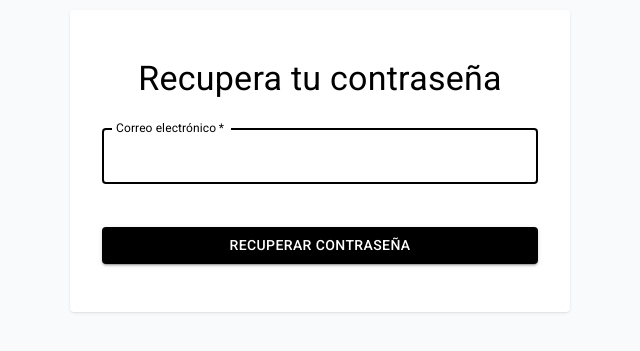
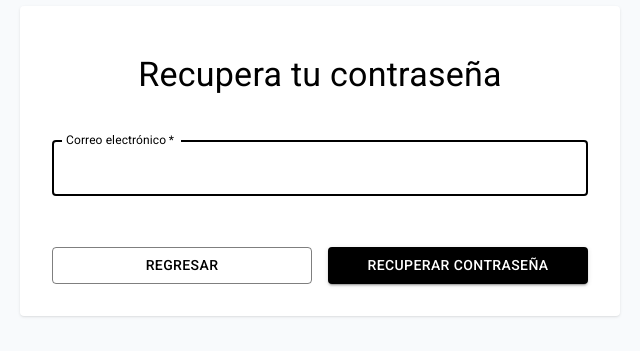
Before and after one commit to BriDoDev/bo-cc-cincel, a React (Vite) app: page /forgot-password in a window 1280 px wide. Shown: the part 199-550 px from the top of the page, without its empty margins (320-960 px from the left). Built offline with nearby package versions, Linux system fonts and the light colour scheme.

Commit message:
Login bug animation :smile:

```diff
--- a/src/Pages/Account/ForgotPassword.tsx
+++ b/src/Pages/Account/ForgotPassword.tsx
@@ -3,8 +3,10 @@ import Aos from "aos";
 import { Formik, Form, Field, ErrorMessage } from "formik";
 import { useEffect } from "react";
 import * as Yup from "yup";
+import useScrollToTopNavigation from "../../hooks/useScrollToTopNavigation";
 
 const ForgotPassword = () => {
+  const navigateTo = useScrollToTopNavigation();
   // Inicializar AOS
   useEffect(() => {
     Aos.init({
@@ -36,7 +38,7 @@ const ForgotPassword = () => {
       >
         {({ errors, touched }) => (
           <Form
-            className="card w-[500px] items-center mb-20"
+            className="card w-[600px] items-center mb-20"
             noValidate
             autoComplete="off"
           >
@@ -49,6 +51,7 @@ const ForgotPassword = () => {
             >
               Recupera tu contraseña
             </Typography>
+            <div></div>
             <Field
               data-aos="fade-up"
               data-aos-delay="50"
@@ -62,17 +65,31 @@ const ForgotPassword = () => {
               error={touched.email && Boolean(errors.email)}
               helperText={<ErrorMessage name="email" />}
             />
+            <div
+              className="w-full flex flex-wrap md:flex-nowrap xl:flex-nowrap gap-4 mt-8"
+              data-aos="fade-up"
+              data-aos-delay="200"
+            >
               <Button
-              data-aos="fade-up"
-              data-aos-delay="100"
+                type="submit"
+                fullWidth
+                variant="outlined"
+                color="primary"
+                onClick={() => {
+                  navigateTo("/login");
+                }}
+              >
+                Regresar
+              </Button>
+              <Button
                 type="submit"
                 fullWidth
                 variant="contained"
                 color="primary"
-              sx={{ mt: 3, mb: 2 }}
               >
                 Recuperar contraseña
               </Button>
+            </div>
           </Form>
         )}
       </Formik>
--- a/src/Pages/Account/Login.tsx
+++ b/src/Pages/Account/Login.tsx
@@ -51,7 +51,7 @@ const Login = () => {
       >
         {({ errors, touched }) => (
           <Form
-            className="card w-[500px] items-center mb-20"
+            className="card w-[600px] items-center mb-20"
             noValidate
             autoComplete="off"
           >
@@ -89,25 +89,25 @@ const Login = () => {
               error={touched.password && Boolean(errors.password)}
               helperText={<ErrorMessage name="password" />}
             />
-            <Link
-              data-aos="fade-up"
-              data-aos-delay="150"
-              href="/forgot-password"
-              variant="body2"
-            >
+            <div data-aos="fade-up" data-aos-delay="150">
+              <Link href="/forgot-password" variant="body2">
                 Olvide mi contraseña
               </Link>
-            <Button
+            </div>
+            <div
+              className="w-full mt-8"
               data-aos="fade-up"
               data-aos-delay="200"
+            >
+              <Button
                 type="submit"
                 fullWidth
                 variant="contained"
                 color="primary"
-              sx={{ mt: 3, mb: 2 }}
               >
                 Iniciar Sesión
               </Button>
+            </div>
           </Form>
         )}
       </Formik>
```
Lines whose indentation alone changed are shown as unchanged.
